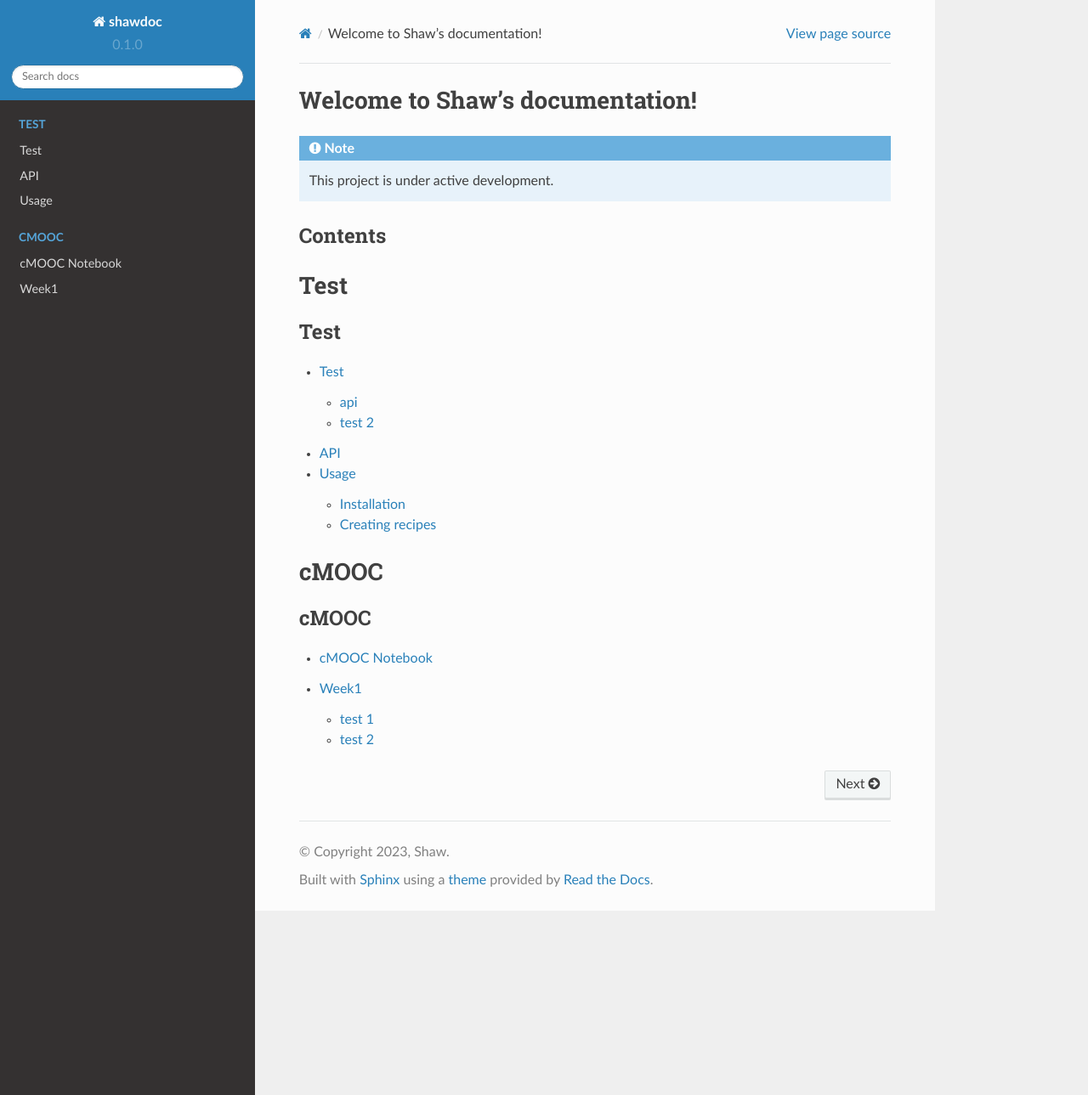
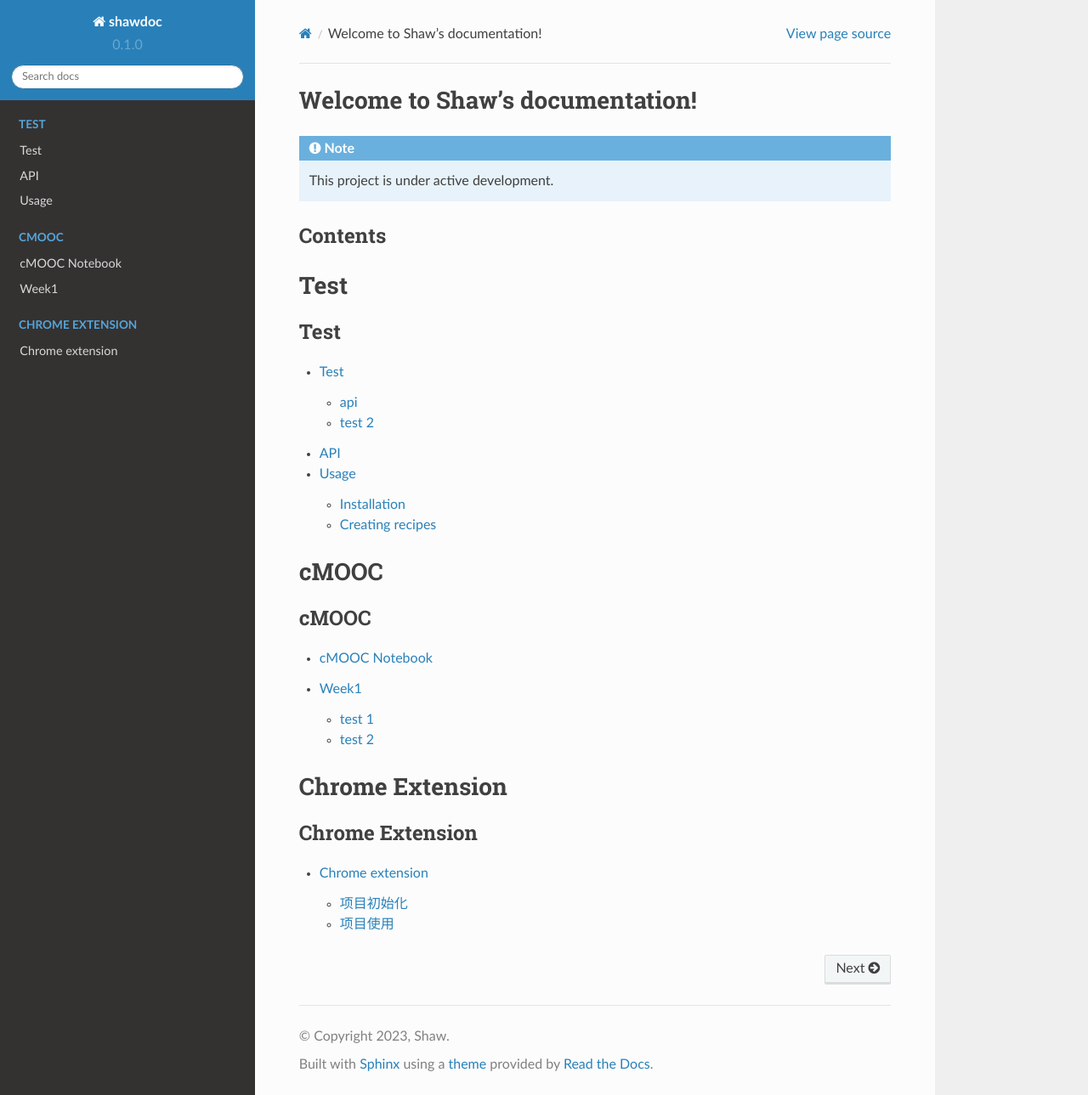
Before and after one commit to etShaw-zh/shawdoc, a Sphinx documentation site: the page built from docs/source/index.rst, in a window 1280 px wide and 1289 px high. Shown: the whole window at 85% size. Built offline with Sphinx 7.4.7 and the Read the Docs theme 2.0.0, drawn with Linux system fonts in a browser that asks for light colours; pages that are not in the unit, such as notebooks, are missing from menus; some of the changed lines change nothing that is shown.

Commit message:
✅add chrome extension

````diff
--- /dev/null
+++ b/docs/source/chrome-extension/index.rst
@@ -0,0 +1,147 @@
+Chrome extension
+================
+
+| 使用Vue-cli3.0和element-plus搭建的chrome插件。 |
+
+.. _installation:
+
+项目初始化
+------------
+
+
+
+.. _usage:
+
+项目使用
+--------
+
+1. 项目初始化
+    |vue create bun-consumption-scope|
+    |vue add chrome-extension-cli|
+2. 安装element-plus
+    |npm install element-plus|
+3. 修改vue.config.js
+    ```
+    const path = require('path')
+    const fs = require('fs')
+
+    // Generate pages object
+    const pages = {}
+
+    function getEntryFile(entryPath) {
+    let files = fs.readdirSync(entryPath)
+    return files
+    }
+
+    const chromeName = getEntryFile(path.resolve(`src/entry`))
+
+    function getFileExtension(filename) {
+    return /[.]/.exec(filename) ? /[^.]+$/.exec(filename)[0] : undefined
+    }
+    chromeName.forEach((name) => {
+    const fileExtension = getFileExtension(name)
+    const fileName = name.replace('.' + fileExtension, '')
+    pages[fileName] = {
+        entry: `src/entry/${name}`,
+        template: 'public/index.html',
+        filename: `${fileName}.html`
+    }
+    })
+
+    const isDevMode = process.env.NODE_ENV === 'development'
+    const NodePolyfillPlugin = require("node-polyfill-webpack-plugin"); // Add this to fix the error about Crawler
+    module.exports = {
+    pages,
+    filenameHashing: false,
+    chainWebpack: (config) => {
+        config.plugin('copy').use(require('copy-webpack-plugin'), [
+        {
+            patterns: [
+            {
+                from: path.resolve(`src/manifest.${process.env.NODE_ENV}.json`),
+                to: `${path.resolve('dist')}/manifest.json`
+            },
+            {
+                from: path.resolve(`src/tools/api.js`),
+                to: `${path.resolve('dist')}/api.js`
+            },
+            {
+                from: path.resolve(`src/assets/icon.png`),
+                to: `${path.resolve('dist')}/icon.png`
+            }
+            ]
+        }
+        ])
+    },
+    configureWebpack: {
+        plugins: [new NodePolyfillPlugin()], // Add this to fix the error about Crawler
+        externals: {
+        fs: require('fs'), // Add this to fix the error about Crawler
+        http2: require('http2'), // Add this to fix the error about Crawler
+        },
+        output: {
+        filename: `[name].js`,
+        chunkFilename: `[name].js`
+        },
+        devtool: isDevMode ? 'inline-source-map' : false
+    },
+    css: {
+        extract: false // Make sure the css is the same
+    }
+    }
+    ```
+4. 修改manifest.json
+    ```
+    {
+        "manifest_version": 3,
+        "name": "bnu-consumption-scope",
+        "version": "0.0.1",
+        "description": "Plug-in for mining consumption patterns for students at Beijing Normal University",
+        "author": "Shaw",
+        "icons": {
+            "16": "/icon.png",
+            "32": "/icon.png",
+            "48": "/icon.png",
+            "128": "/icon.png"
+        },
+        "content_scripts": [
+            {
+                "matches": [
+                    "*://card.bnu.edu.cn/CardManage/*"
+                ],
+                "js": [
+                    "/content.js"
+                ],
+                "run_at": "document_end"
+            }
+        ],
+        "content_security_policy": {
+            "script-src": [
+                "'self'",
+                "'unsafe-eval'"
+            ],
+            "object-src": [
+                "'self'"
+            ]
+        },
+        "devtools_page": "devtools.html",
+        "permissions": [
+            "tabs",
+            "webRequest",
+            "activeTab"
+        ]
+    }
+    ```
+5. 修改popup.html
+
+6. 修改background.js
+
+7. 修改content.js
+
+8. 修改popup.js
+
+9. 修改popup.css
+
+10. build
+    |npm run build-watch|
+    |npm run build|
--- a/docs/source/index.rst
+++ b/docs/source/index.rst
@@ -36,3 +36,12 @@
 
    /cmooc/index.rst
    /cmooc/week1.rst
+
+Chrome Extension
+==============================
+
+.. toctree::
+   :caption: Chrome Extension
+   :maxdepth: 2
+
+   /chrome-extension/index.rst
````
